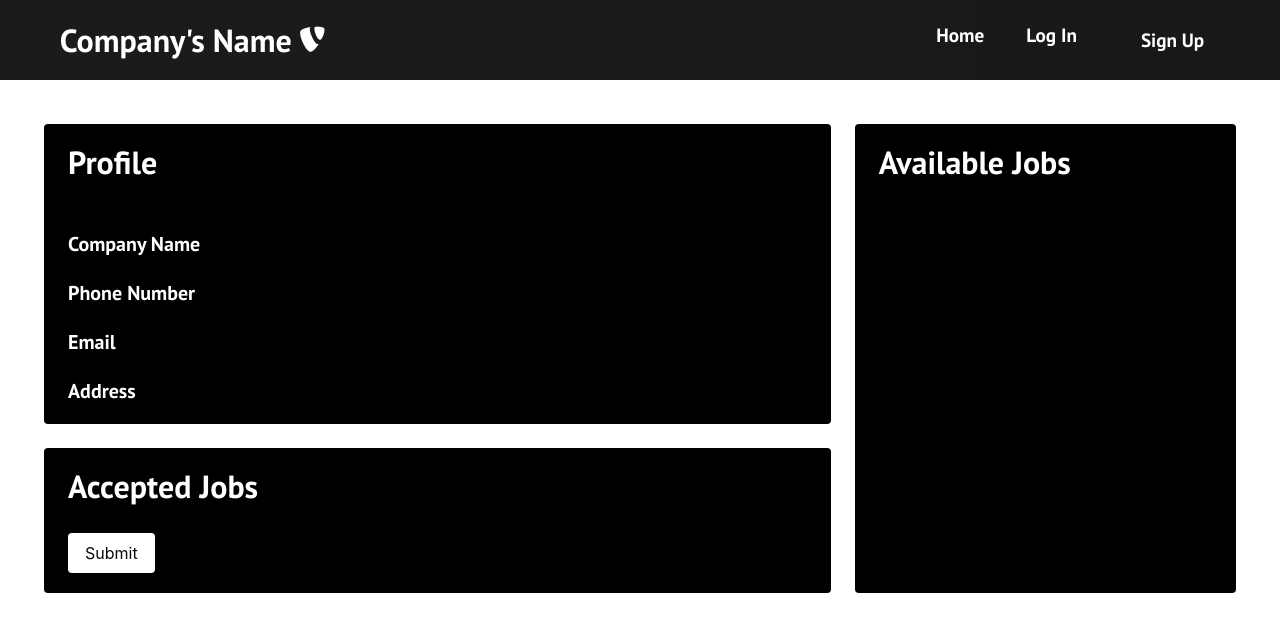
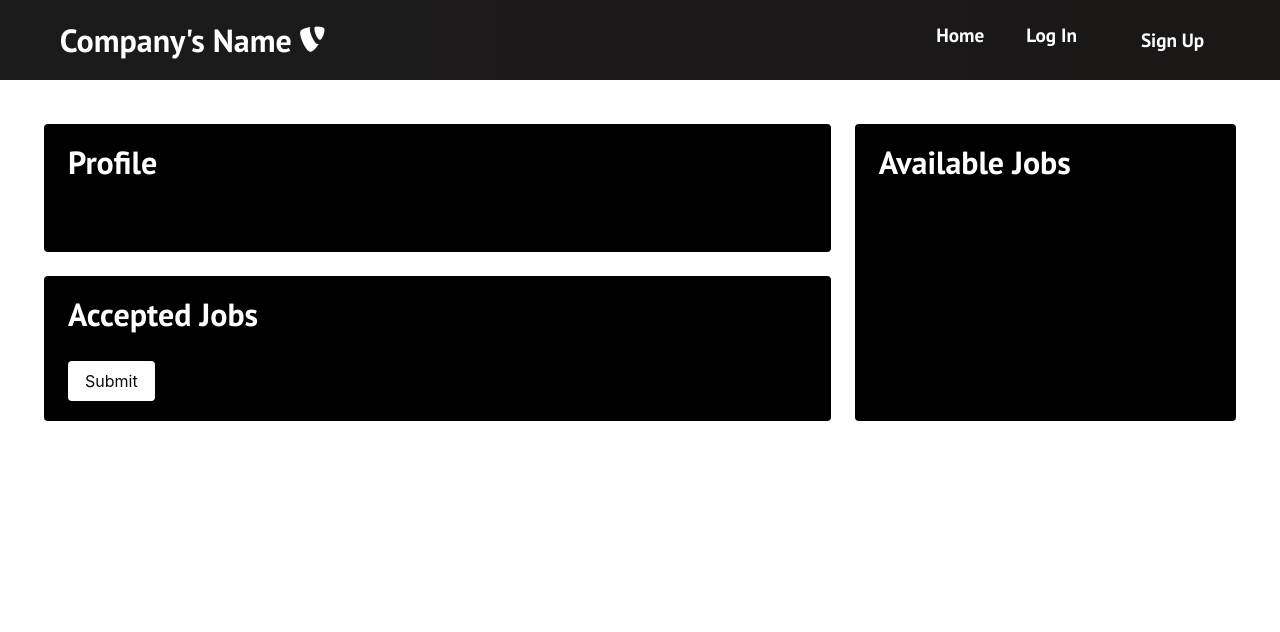
Before and after one commit to rroman6292/group5_project3, a React (Create React App) app in the folder client/: page /profile-landscaper in a window 1280 px wide. Shown: the top 632 px of the page. Built offline with nearby package versions, Linux system fonts and the light colour scheme.

Commit message:
login and profile landscaper complete

```diff
--- a/client/src/App.js
+++ b/client/src/App.js
@@ -45,7 +45,7 @@ class App extends React.Component {
             <Route path='/sign-up-homeowner' component={SignUpH}/>
             <Route path='/sign-up-landscaper' component={SignUpL}/>
             <Route path='/profile-homeowner' component={() => <ProfileH user={this.state.user} />}/>
-            <Route path='/profile-landscaper' component={ProfileL}/>
+            <Route path='/profile-landscaper' component={() => <ProfileL user={this.state.user} />}/>
             <Route path='/login-home' component={() => <LogInHome login={this.login} />}/>
             <Route path='/login-land' component={() => <LogInLand login={this.login} />}/>
             <Route path='/About-Us' component={About}/>
--- a/client/src/components/ProfileL/index.js
+++ b/client/src/components/ProfileL/index.js
@@ -2,7 +2,7 @@ import React from 'react';
 // import '../../App.css';
 import './style.css';
 
-function ProfileL () {
+function ProfileL (props) {
     return (
         <div class="tile is-ancestor" id = "ancestor">
   <div class="tile is-vertical is-8">
@@ -10,20 +10,12 @@ function ProfileL () {
       <div class="tile is-parent is-vertical">
         <article class="tile is-child notification is-primary" id = "profile-name">
           <p class="title" id = "profile-title">Profile</p>
-          <p class="subtitle">Company Name</p>
-          <p class="subtitle">Phone Number</p>
-          <p class="subtitle">Email</p>
-          <p class="subtitle">Address</p>
+          <p class="subtitle">{props.user.company_name}</p>
+          <p class="subtitle">{props.user.company_phone}</p>
+          <p class="subtitle">{props.user.company_email}</p>
+          <p class="subtitle">{props.user.address} {props.user.zip}</p>
         </article>
       </div>
-      {/* <div class="tile is-parent">
-        <article class="tile is-child notification is-info" id ="garden-pic">
-          <p class="title">Yard/Garden Picture</p>
-          <figure class="image is-4by3">
-            <img src="https://bulma.io/images/placeholders/640x480.png" id = "garden-border"></img>
-          </figure>
-        </article>
-      </div> */}
     </div>
     <div class="tile is-parent">
       <article class="tile is-child notification is-danger" id="garden-comments">
```
Also changed, not shown: 1 other file (tests, documents, lock files or other folders).
